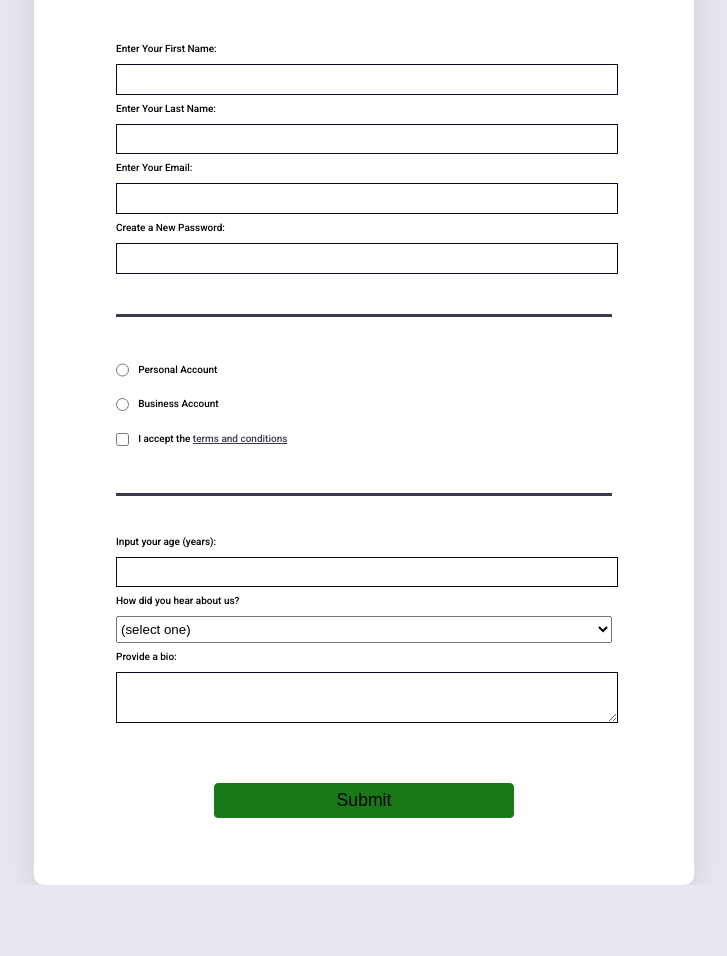
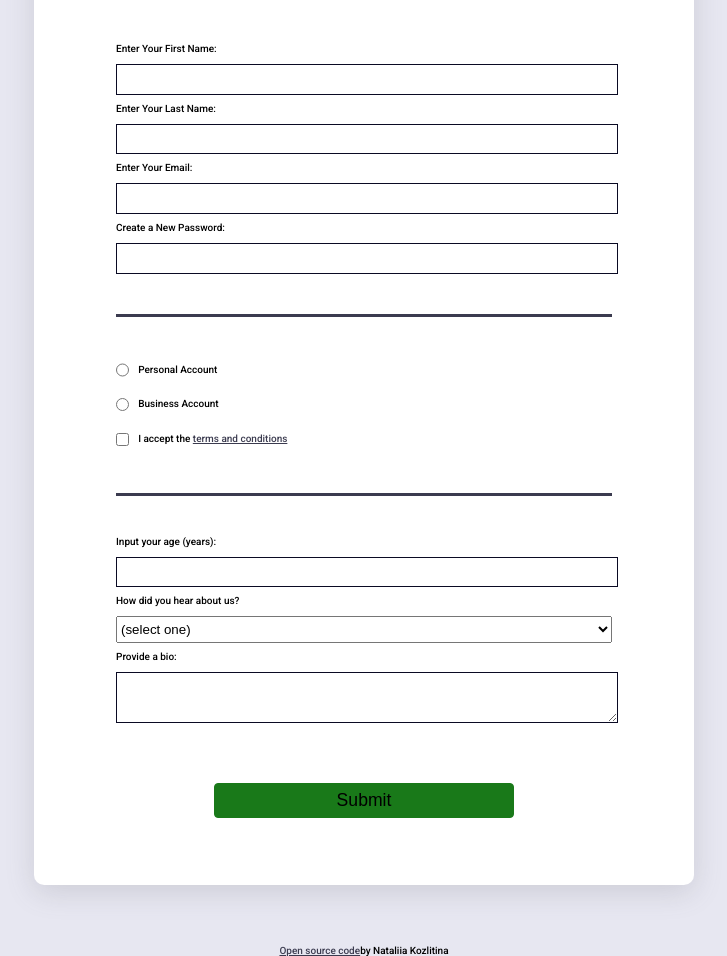
Before and after one commit to KozlitinaNatalia/registration_form, a plain HTML site: page index.html in a window 1280 px wide. Shown: the part 172-1128 px from the top of the page, without its empty margins (276-1003 px from the left). Before the commit the page ends 1057 px from the top, so only its background shows below. Drawn offline with Linux system fonts and the light colour scheme.

Commit message:
add link to github

```diff
--- a/index.html
+++ b/index.html
@@ -101,5 +101,8 @@
         <input class="submit" type="submit" value="Submit" />
       </form>
     </div>
+    <footer>
+      <p><a href="https://github.com/KozlitinaNatalia/registration_form" target="_blank">Open source code</a>by Nataliia Kozlitina</p>
+  </footer>
   </body>
 </html>
```
